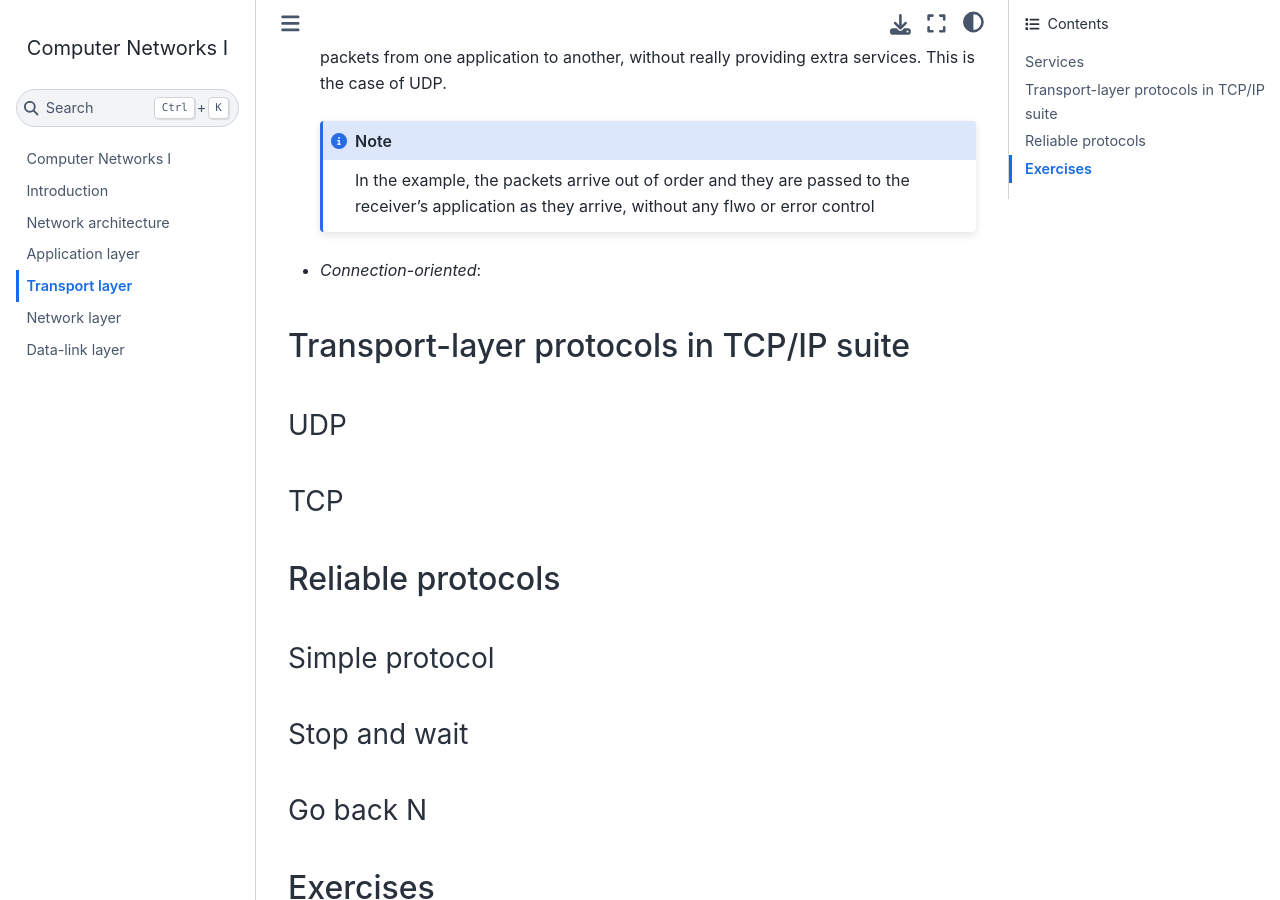
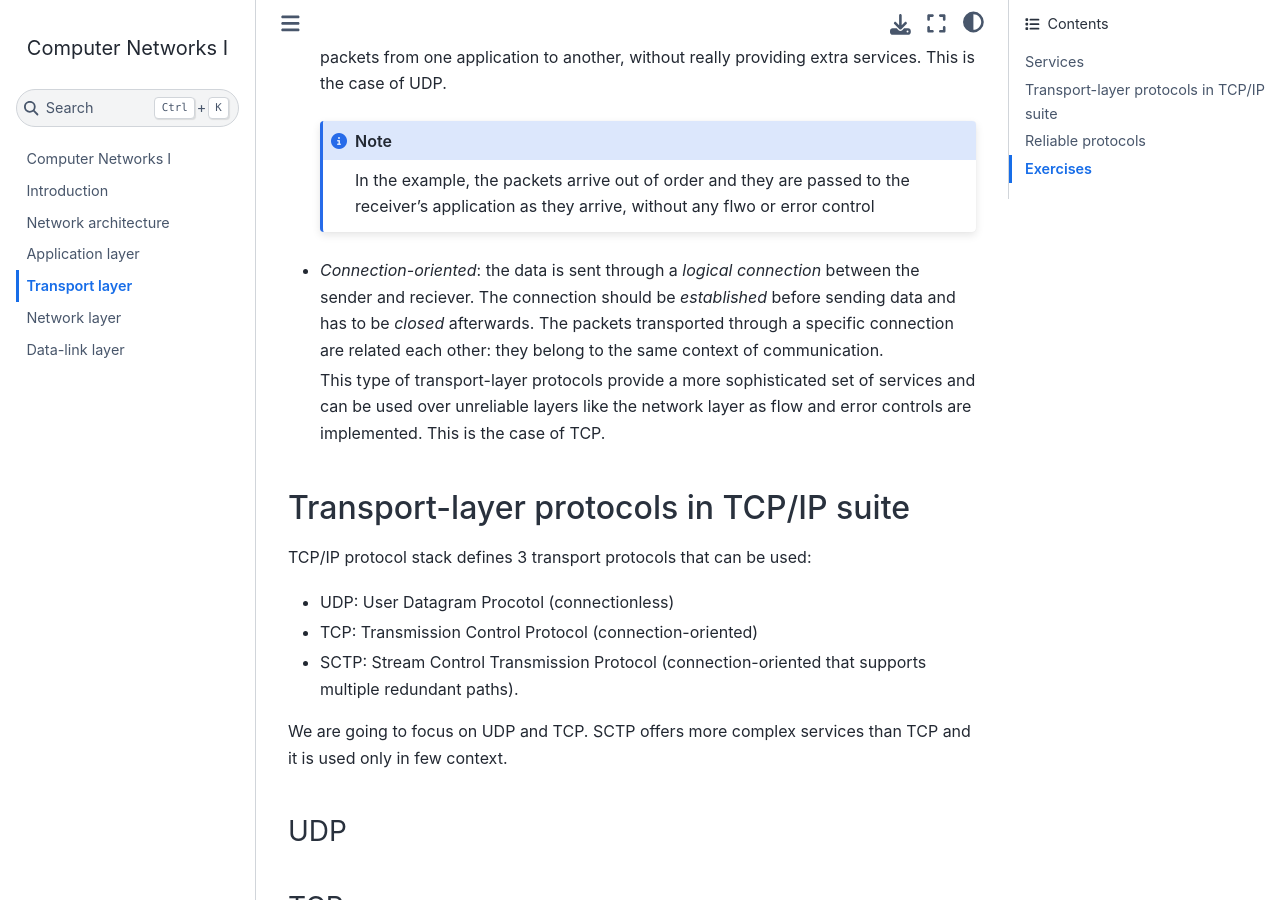
Before and after one commit to cletomartin/redes1, a Jupyter Book: the page built from transport.md, in a window 1280 px wide and 900 px high, scrolled down 4648 px. Built offline with Jupyter Book 1.0.4 settings and Sphinx 7.4.7 and the Sphinx Book theme 1.1.4, drawn with Linux system fonts in a browser that asks for light colours.

Commit message:
more-stuff

````diff
--- a/transport.md
+++ b/transport.md
@@ -154,9 +154,23 @@ For these reason, the transport layer might be:
   In the example, the packets arrive out of order and they are passed to the receiver's application as they arrive, without any flwo or error control
   ```
 
-- _Connection-oriented_:
+- _Connection-oriented_: the data is sent through a _logical connection_ between the sender and reciever.
+  The connection should be _established_ before sending data and has to be _closed_ afterwards.
+  The packets transported through a specific connection are related each other: they belong to the same context of communication.
+
+  This type of transport-layer protocols provide a more sophisticated set of services and can be used over unreliable layers like the network layer as
+  flow and error controls are implemented.
+  This is the case of TCP.
 
 ## Transport-layer protocols in TCP/IP suite
+
+TCP/IP protocol stack defines 3 transport protocols that can be used:
+
+- UDP: User Datagram Procotol (connectionless)
+- TCP: Transmission Control Protocol (connection-oriented)
+- SCTP: Stream Control Transmission Protocol (connection-oriented that supports multiple redundant paths).
+
+We are going to focus on UDP and TCP. SCTP offers more complex services than TCP and it is used only in few context.
 
 ### UDP
 
````
